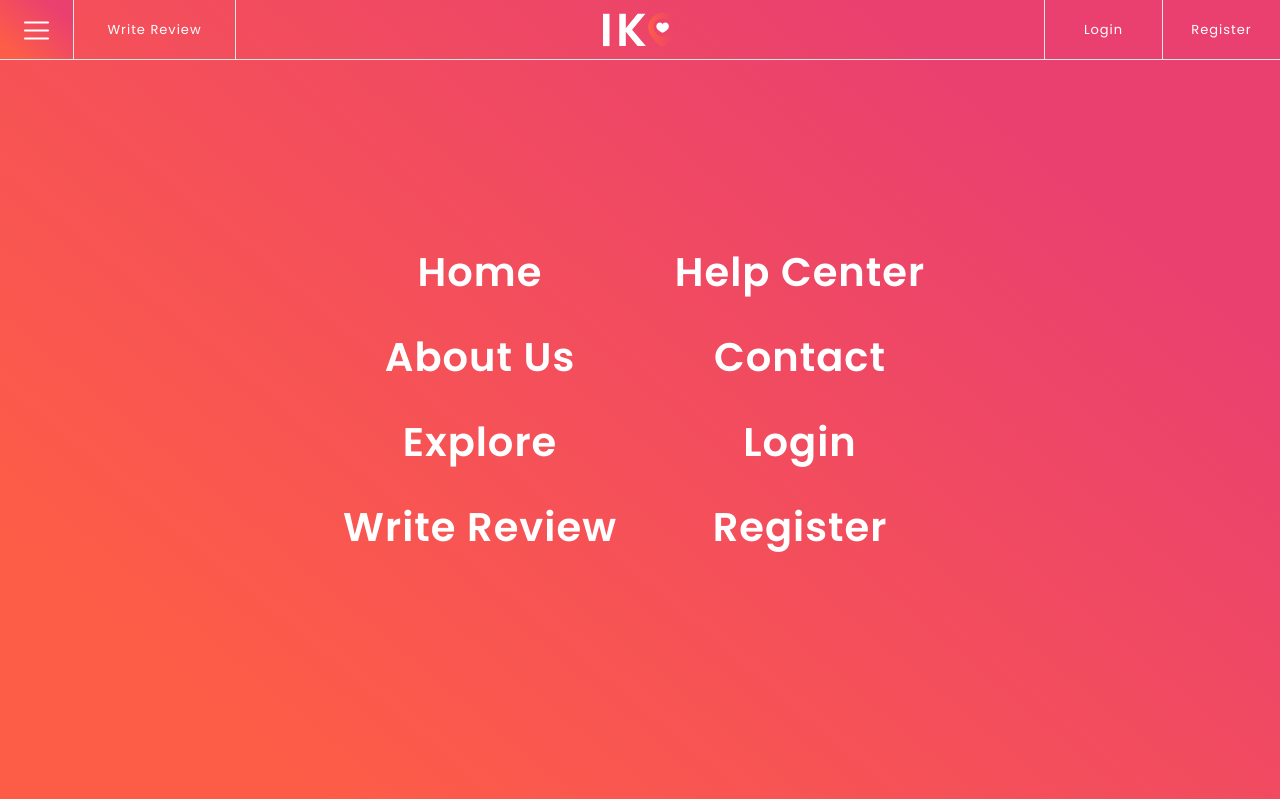
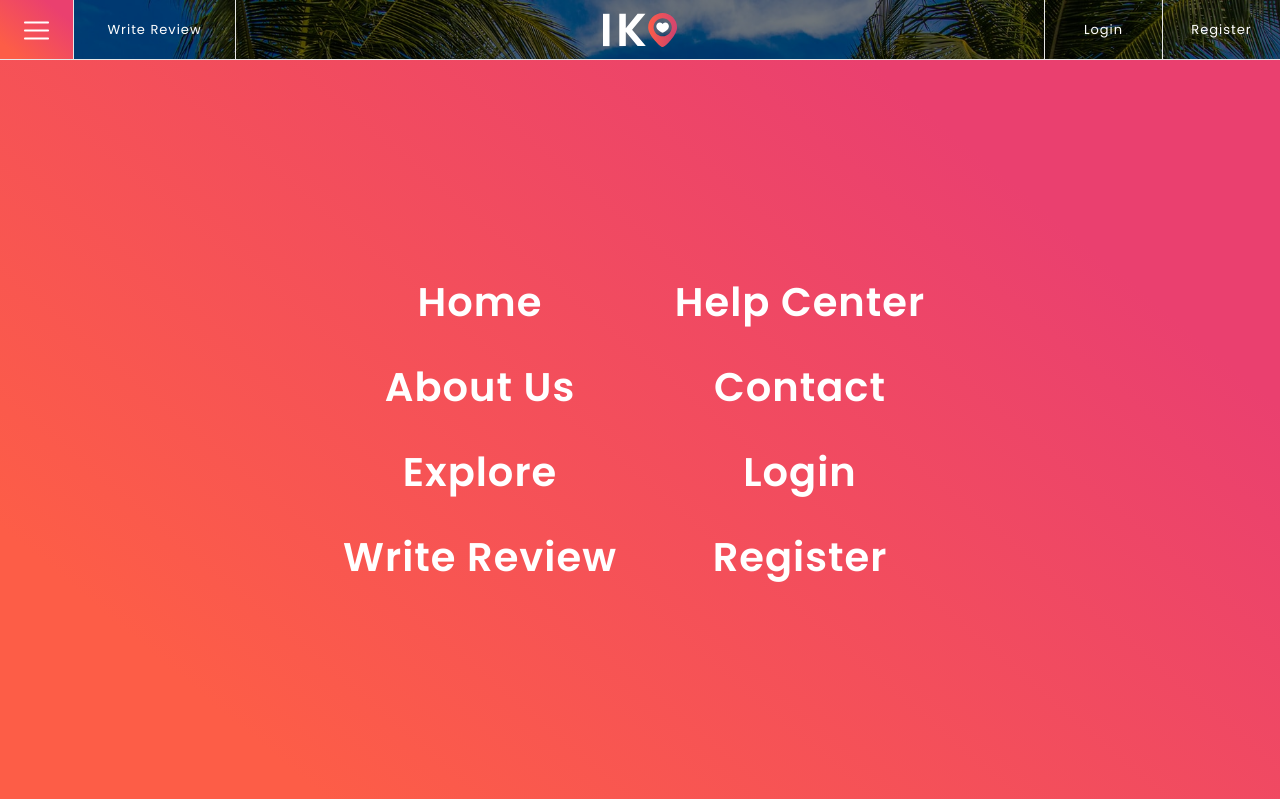
Before and after one commit to nicoleesposo/iko-markup, a plain HTML site: page index.html in a window 1280 px wide. Both pictures are taken after a click on the element 36 px from the left and 30 px from the top of the page. Shown: the top 799 px of the page. Drawn offline with nearby package versions, Linux system fonts and the light colour scheme.

Commit message:
Added margin top in menu overlay

```diff
--- a/assets/css/navbar.css
+++ b/assets/css/navbar.css
@@ -155,7 +155,8 @@
 }
 
 .mega-menu .overlay-menu {
-    height: 100vh;
+    height: calc(100vh - 60px);
+    margin-top: 60px;
     z-index: 2;
     background-color: transparent;
     background-image: linear-gradient(220deg, #EA406F 19%, #FD5D47 85%);
```
